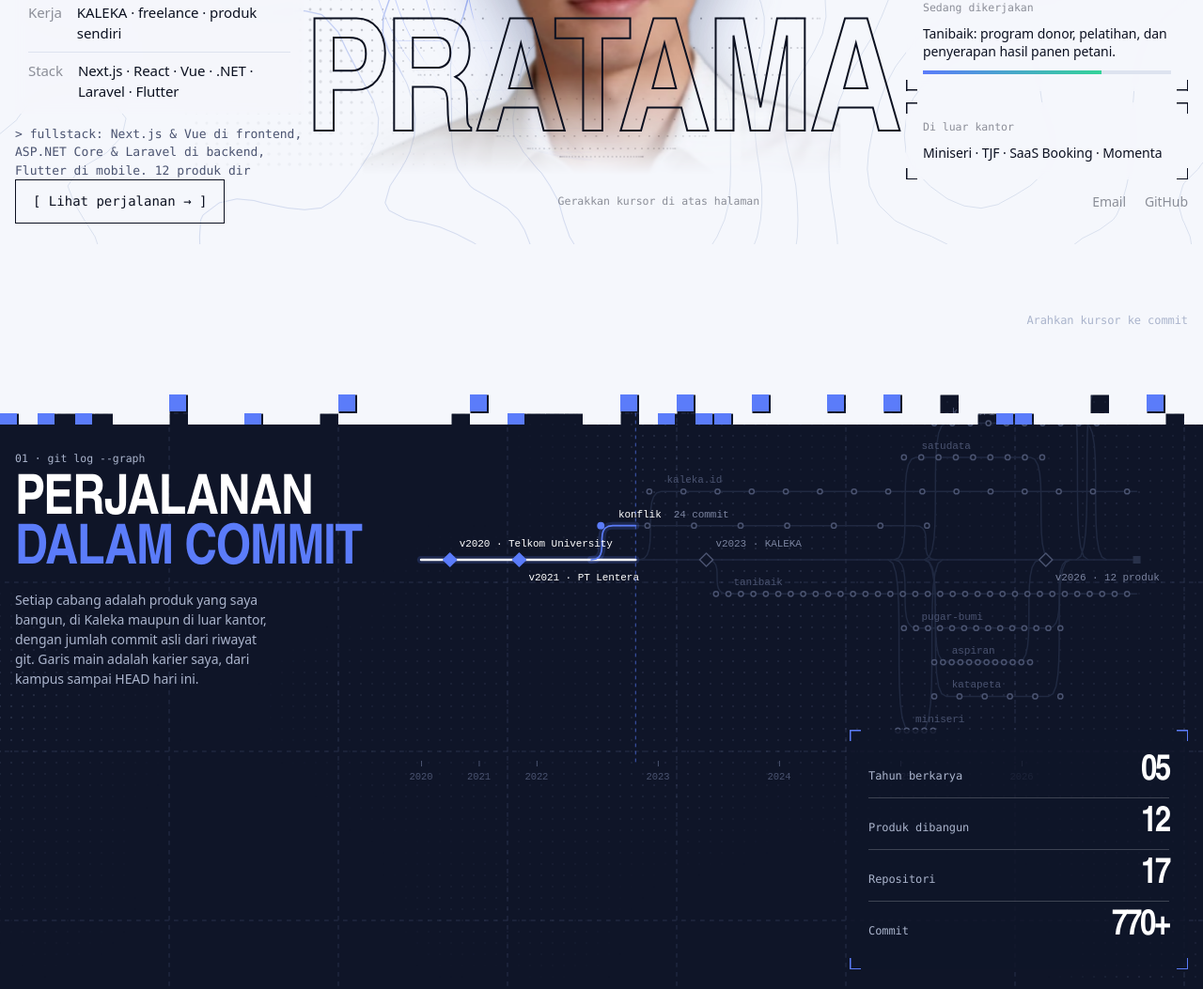
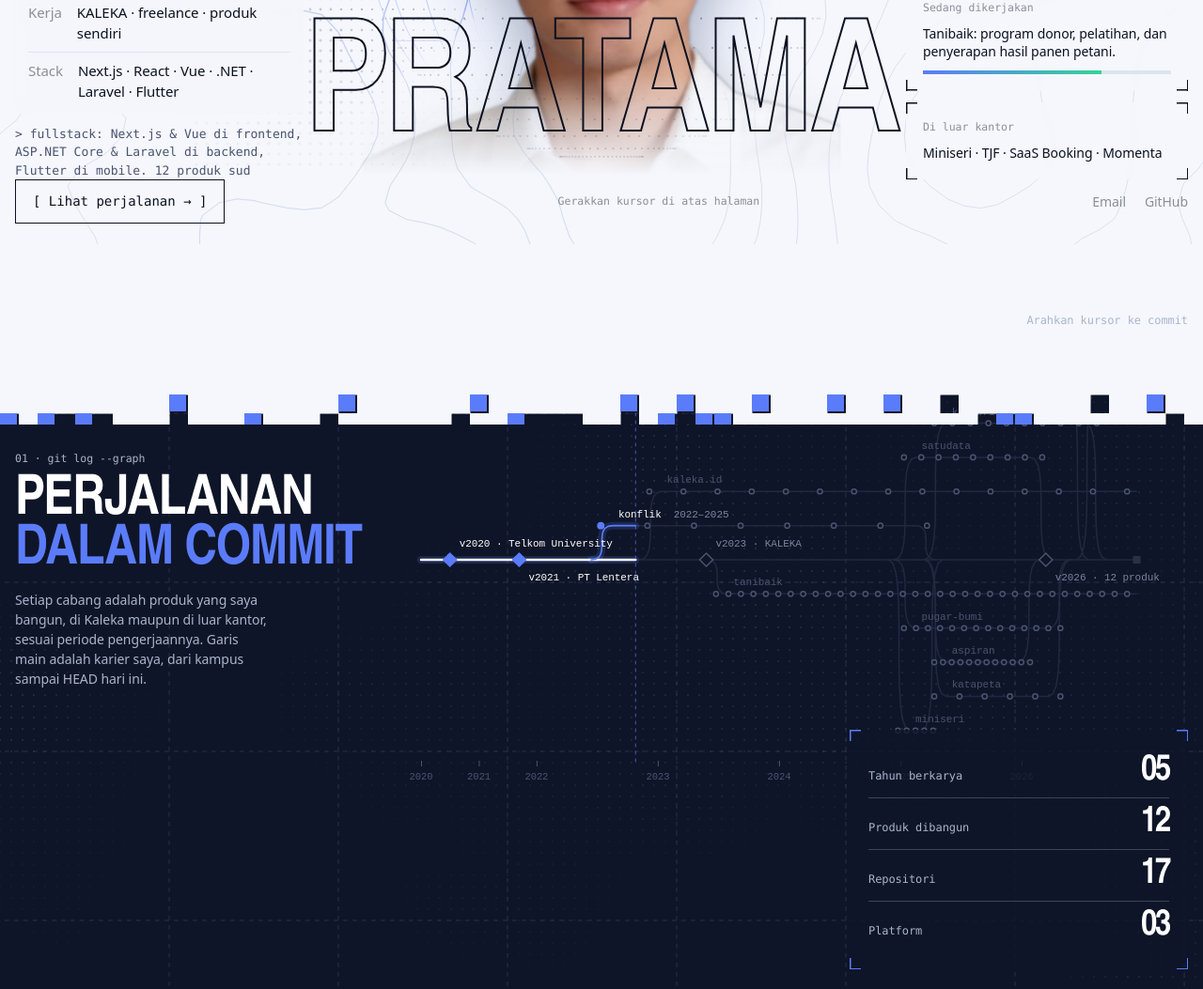
Before and after one commit to dianrp22/dian-portfolio, a Vue app: page / in a window 1280 px wide. Shown: the part 540-1593 px from the top of the page at 94% size. Built offline with nearby package versions, Linux system fonts and the light colour scheme.

Commit message:
Hapus angka jumlah commit, tampilkan periode pengerjaan per proyek

```diff
--- a/src/App.vue
+++ b/src/App.vue
@@ -133,7 +133,7 @@ onMounted(() => {
           <div>
             <p class="eyebrow">01 · git log --graph</p>
             <h2 class="disp" id="h2a">Perjalanan<br><em>dalam commit</em></h2>
-            <p class="season-lede">Setiap cabang adalah produk yang saya bangun, di Kaleka maupun di luar kantor, dengan jumlah commit asli dari riwayat git. Garis main adalah karier saya, dari kampus sampai HEAD hari ini.</p>
+            <p class="season-lede">Setiap cabang adalah produk yang saya bangun, di Kaleka maupun di luar kantor, sesuai periode pengerjaannya. Garis main adalah karier saya, dari kampus sampai HEAD hari ini.</p>
           </div>
           <div class="plate br" id="plate">
             <div v-for="s in stats" :key="s.label" class="row"><span>{{ s.label }}</span><b>{{ s.value }}</b></div>
--- a/src/data/profile.ts
+++ b/src/data/profile.ts
@@ -23,7 +23,7 @@ export const stats = [
   { label: 'Tahun berkarya', value: '05' },
   { label: 'Produk dibangun', value: '12' },
   { label: 'Repositori', value: '17' },
-  { label: 'Commit', value: '770+' },
+  { label: 'Platform', value: '03' },
 ]
 
 /** Tag di garis main pada graf git (t = tahun desimal). */
@@ -35,7 +35,7 @@ export const markers = [
 ]
 
 /**
- * Cabang di graf git: satu cabang per produk, dengan jumlah commit asli dari riwayat git.
+ * Cabang di graf git: satu cabang per produk, sesuai periode pengerjaannya.
  * lane = baris di atas (-) atau bawah (+) garis main; merge = cabang sudah selesai/digabung.
  */
 export const branches = [
@@ -47,19 +47,19 @@ export const branches = [
   { name: 'aspiran', from: 2025.2, to: 2026.15, lane: 3, commits: 54, merge: true },
   { name: 'kolibri', from: 2025.2, to: 2026.7, lane: -4, commits: 40, merge: true },
   { name: 'katapeta', from: 2025.2, to: 2026.4, lane: 4, commits: 14, merge: true },
-  // proyek di luar Kaleka (repo Miniseri tidak ada di laptop ini, jadi tanpa angka commit)
+  // proyek di luar Kaleka
   { name: 'miniseri', from: 2024.9, to: 2025.35, lane: 5, commits: 0, merge: true, note: 'app store + play' },
   { name: 'tjf-prototype', from: 2026.45, to: 2026.55, lane: -5, commits: 15, merge: true },
 ]
 
 /** Baris yang diketik di hero. */
-export const tagline = '> fullstack: Next.js & Vue di frontend, ASP.NET Core & Laravel di backend, Flutter di mobile. 12 produk dirilis, 770+ commit.'
+export const tagline = '> fullstack: Next.js & Vue di frontend, ASP.NET Core & Laravel di backend, Flutter di mobile. 12 produk sudah dirilis.'
 
 /** Log boot di layar loading. */
 export const boot = [
   '[ ok ] memuat 17 repositori',
-  '[ ok ] menyusun 770+ commit',
-  '[ ok ] menyiapkan 7 produk',
+  '[ ok ] menyusun web, API & mobile',
+  '[ ok ] menyiapkan 12 produk',
   '[ ok ] siap',
 ]
 
@@ -96,8 +96,8 @@ export const timeline = [
     y: '2023',
     t: 'Frontend Engineer',
     s: 'KALEKA Indonesia · Bali',
-    c: 'Memegang Tanibaik end-to-end di tiga codebase (web Next.js, API ASP.NET Core, aplikasi Flutter) dengan 440+ commit.',
-    code: ['$ git checkout kaleka/tanibaik', '> web: next.js   api: .net', '> app: flutter   db: postgres', '✓ 440+ commit'],
+    c: 'Memegang Tanibaik end-to-end di tiga codebase (web Next.js, API ASP.NET Core, aplikasi Flutter), dari skema database sampai aplikasi di HP petani.',
+    code: ['$ git checkout kaleka/tanibaik', '> web: next.js   api: .net', '> app: flutter   db: postgres', '✓ live di 3 platform'],
     m: 'rings',
     h: 200,
   },
@@ -124,7 +124,7 @@ export const timeline = [
     t: 'Sekarang',
     s: '7+ produk Kaleka · proyek pribadi',
     c: 'Di Kaleka: program donor, membership dan referal, kuitansi otomatis, dan OTP WhatsApp→SMS. Di luar kantor: TJF Prototype, SaaS Booking multi-tenant (Next.js + .NET), dan Momenta, editor undangan digital.',
-    code: ['$ git log --oneline | wc -l', '> 770+ commit · 17 repo', '> produk.aktif = 7', '✓ HEAD → main'],
+    code: ['$ git log --all --oneline', '> kaleka · freelance · pribadi', '> produk.rilis = 12', '✓ HEAD → main'],
     m: 'stripes',
     h: 215,
   },
@@ -142,7 +142,7 @@ export const featured = {
     'Pelatihan dan sertifikasi (video, buku saku flipbook, kuis) di web dan mobile, plus dashboard harga komoditas dwibahasa.',
   ],
   stats: [
-    { label: 'Commit', value: '446' },
+    { label: 'Peran', value: 'Fullstack' },
     { label: 'Codebase', value: '03' },
     { label: 'Sejak', value: '2023' },
     { label: 'Bahasa', value: 'ID/EN' },
@@ -177,7 +177,7 @@ export const cards = [
     st: 'Web',
     name: 'Kaleka.id',
     kind: 'Situs + CMS',
-    p: 'Publikasi, riset, Mosaik Initiative, dan dashboard analitik. 90+ commit sejak 2022.',
+    p: 'Publikasi, riset, Mosaik Initiative, dan dashboard analitik. Dirawat sejak 2022.',
     stack: ['Next.js', '.NET'],
   },
   {
@@ -285,7 +285,7 @@ export const stack = [
   {
     key: 'devops',
     items: [
-      { n: 'Git', where: '770+ commit, 17 repo' },
+      { n: 'Git', where: 'semua proyek, 17 repositori' },
       { n: 'Docker', where: 'container produksi Kaleka' },
       { n: 'Nginx · Supervisor', where: 'server Miniseri' },
       { n: 'Vercel', where: 'portofolio ini' },
--- a/src/engine/sora.js
+++ b/src/engine/sora.js
@@ -291,11 +291,11 @@ function mapFrame(now){
   // branch labels
   if(G.mobile){x.font=`500 10.5px ${MONO}`;
     x.fillStyle='#ffffff';x.fillText('main · karier',G.box.x,G.mainY-8);
-    G.branches.forEach(b=>{const lit=b.pts[0][0]<=cut,meta=b.count?`${b.count}`:'store';
+    G.branches.forEach(b=>{const lit=b.pts[0][0]<=cut,y0=String(Math.floor(b.from)).slice(2),y1=String(Math.floor(b.to)).slice(2),meta=!b.merge?`${y0}–kini`:y0===y1?`'${y0}`:`${y0}–${y1}`;
       x.textAlign='left';x.fillStyle=lit?'#ffffff':'#4a5370';x.fillText(b.name,G.box.x,b.y-7);
       x.textAlign='right';x.fillStyle=lit?'#7b84a0':'#2a3350';x.fillText(meta,G.box.x+G.box.w,b.y-7);x.textAlign='left';});}
   if(VW>=640){x.font=`500 11px ${MONO}`;G.branches.forEach(b=>{const lit=b.pts[0][0]<=cut;
-    const meta=b.count?`${b.count} commit`:(b.note||''),full=`${b.name}  ${meta}`;
+    const f0=Math.floor(b.from),f1=Math.floor(b.to),meta=!b.merge?`${f0}–kini`:f0===f1?`${f0}`:`${f0}–${f1}`,full=`${b.name}  ${meta}`;
     const lx=b.labelX+x.measureText(full).width>w-16?b.pts[0][0]-12-x.measureText(full).width:b.labelX;
     x.fillStyle=lit?'#ffffff':'#4a5370';x.fillText(b.name,lx,b.y-9);
     if(lit){x.fillStyle='#7b84a0';x.fillText(meta,lx+x.measureText(b.name+'  ').width,b.y-9);}});}
```
